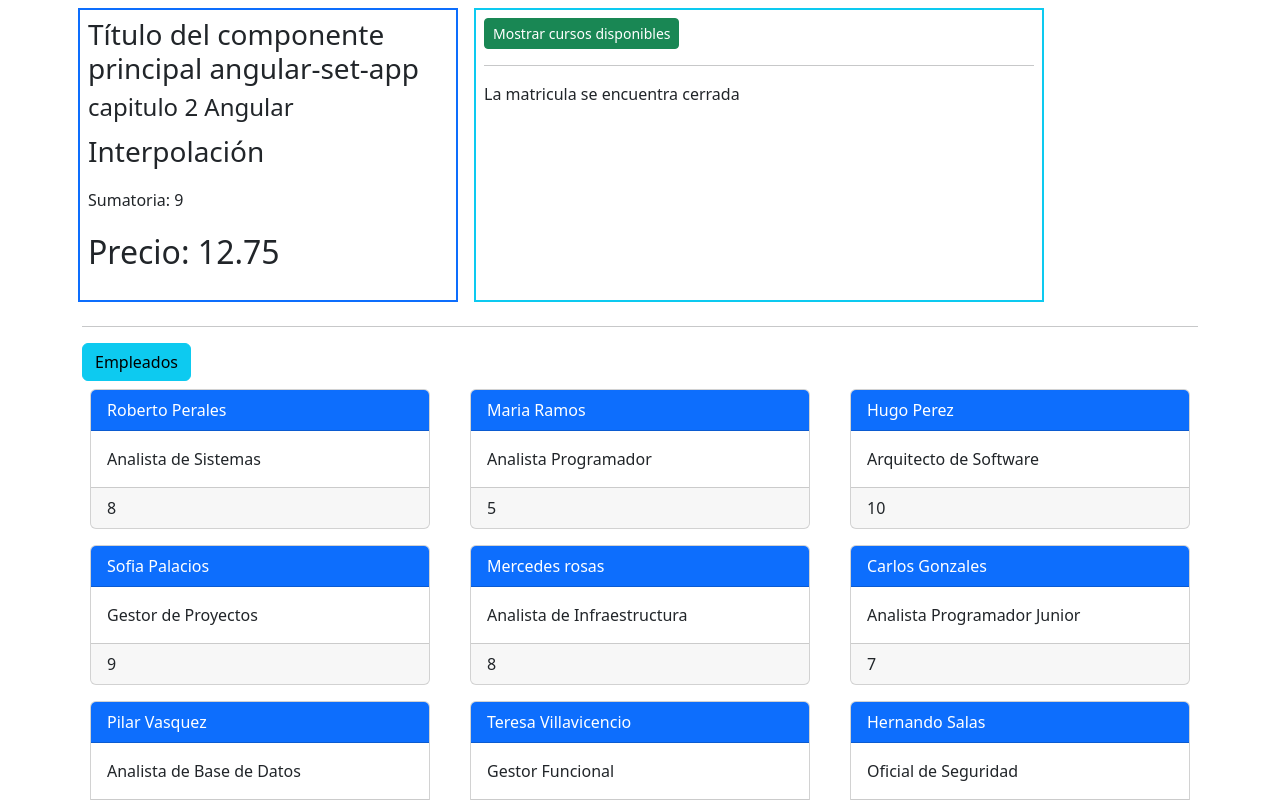
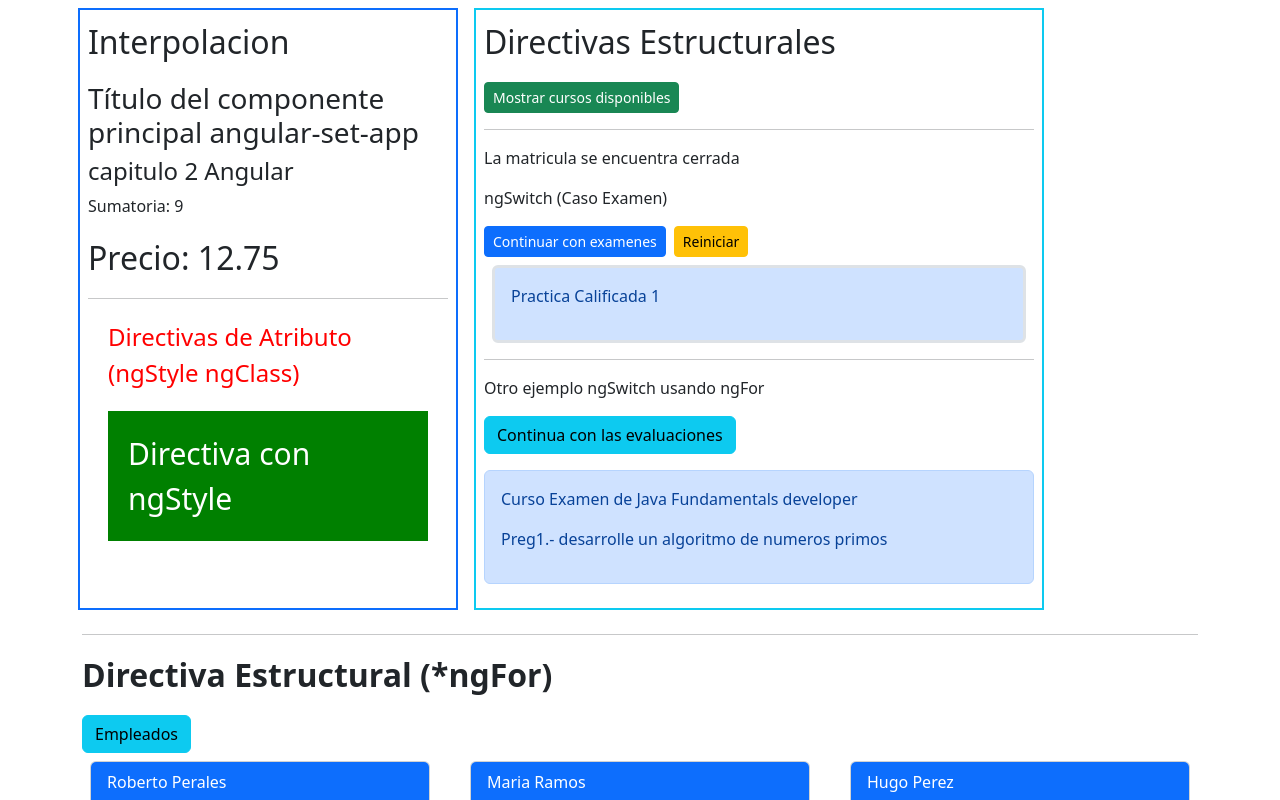
Before and after one commit to gustavo2209/angularCap02, an Angular app: page / in a window 1280 px wide. Shown: the top 800 px of the page. Built offline with nearby package versions, Linux system fonts and the light colour scheme.

Commit message:
actualizacion

```diff
--- a/src/app/app.component.html
+++ b/src/app/app.component.html
@@ -484,14 +484,21 @@
 <div class="container">
   <div class="row">
       <div class="col col-4 border border-2 border-primary m-2 p-2">
+        <p class="lead fs-2">Interpolacion</p>
         <h3>Título del componente principal {{title}}</h3>
         <h4>{{subtitulo}}</h4>
-        <p class="lead fs-3">Interpolación</p>
         <p>Sumatoria: {{5+4}}</p>
         <p class="lead fs-2">Precio: {{precio}}</p>
+
+        <hr/>
+        <div>
+          <p [style.font-size]="'24px'" [style.margin]="'20px'" [style.color]="'red'">Directivas de Atributo (ngStyle ngClass)</p>
+          <p [ngStyle]="{'background-color':'green', 'color':'white', 'margin':'20px', 'padding':'20px', 'font-size':'30px'}">Directiva con ngStyle</p>
+        </div>
       </div>
 
       <div class="col col-6 border border-2 border-info m-2 p-2">
+        <p class="lead fs-2">Directivas Estructurales</p>
         <button (click)="mostrarCurso()" class="btn btn-success btn-sm">{{textoBtnCurso}}</button>
 
         <div *ngIf="muestraCurso">
@@ -507,12 +514,48 @@
         <ng-template #matriculaCerrada>
           <p>La matricula se encuentra cerrada</p>
         </ng-template>
+
+        <div>
+          <p>ngSwitch (Caso Examen)</p>
+          <button class="btn btn-primary btn-sm me-2" (click)="continuarExamen()">Continuar con examenes</button>
+          <button class="btn btn-warning btn-sm" (click)="reiniciarExamen()">Reiniciar</button>
+          <div [ngSwitch]="examenCalificado">
+            <div *ngSwitchCase="1" class="alert alert-primary border border-3 m-2">
+              <p>Practica Calificada 1</p>
+            </div>
+            <div *ngSwitchCase="2" class="alert alert-danger border border-3 m-2">
+              <p>Examen Parcial</p>
+            </div>
+            <div *ngSwitchCase="3" class="alert alert-info border border-3 m-2">
+              <p>Examen Final</p>
+            </div>
+            <div *ngSwitchDefault class="alert alert-secondary border border-3 m-2">
+              <p>Se culminó con las evaluaciones</p>
+            </div>
+          </div>
+        </div>
+
+        <hr/>
+
+        <div>
+          <p>Otro ejemplo ngSwitch usando ngFor</p>
+          <button (click)="continuarEvaluaciones()" class="btn btn-info mb-3">Continua con las evaluaciones</button>
+          <div [ngSwitch]="evaluacion">
+            <div *ngFor="let evalua of evaluaciones">
+              <div *ngSwitchCase="evalua.id" class="alert alert-primary">
+                <p>Curso {{evalua.nombre}}</p>
+                <p>Preg1.- {{evalua.preg1}}</p>
+              </div>
+            </div>
+          </div>
+        </div>
       </div>
   </div>
 
   <hr/>
 
   <div>
+    <p class="lead fs-2 fw-bolder">Directiva Estructural (*ngFor)</p>
     <button (click)="mostrarEmpleados()" class="btn btn-info">Empleados</button>
   </div>
 
--- a/src/app/app.component.ts
+++ b/src/app/app.component.ts
@@ -28,6 +28,60 @@ export class AppComponent {
 
   mostrarEmpleados(){
     this.muestraEmpleados =!this.muestraEmpleados;
+  }
+
+  examenCalificado:number=1;
+
+  continuarExamen(){
+    if(this.examenCalificado > 3){
+      this.examenCalificado=6;
+    }else{
+      this.examenCalificado++;
+    }
+  }
+
+  reiniciarExamen(){
+    this.examenCalificado = 1;
+  }
+
+  // OTRO EJEMPLO DE NGSWITCH
+
+  evaluacion:number=1;
+  evaluaciones=[
+    {
+      id:1,
+      nombre:'Examen de Java Fundamentals developer',
+      dificultad: 'intermedio',
+      preg1: 'desarrolle un algoritmo de numeros primos'
+    },
+    {
+      id:2,
+      nombre:'Examen de Java Web developer',
+      dificultad: 'intermedio',
+      preg1: 'desarrolle una pagina que permita el ingreso de montos a pagar'
+    },
+    {
+      id:3,
+      nombre:'Examen de Java Advanced',
+      dificultad: 'avanzado',
+      preg1: 'aplique el patron observer'
+    },
+    {
+      id:4,
+      nombre:'Examen de Java Front developer',
+      dificultad: 'intermedio',
+      preg1: 'identifique el jsx para renderizar el componente producto'
+    },
+    {
+      id:5,
+      nombre:'Examen de Angular developer',
+      dificultad: 'intermedio',
+      preg1: 'desarrolle un componente que muestre los numeros primos'
+    }
+  ]
+
+  continuarEvaluaciones(){
+    this.evaluacion = this.evaluacion === this.evaluaciones.length - 1?1:this.evaluacion+1;
   }
 
   constructor(){
```
